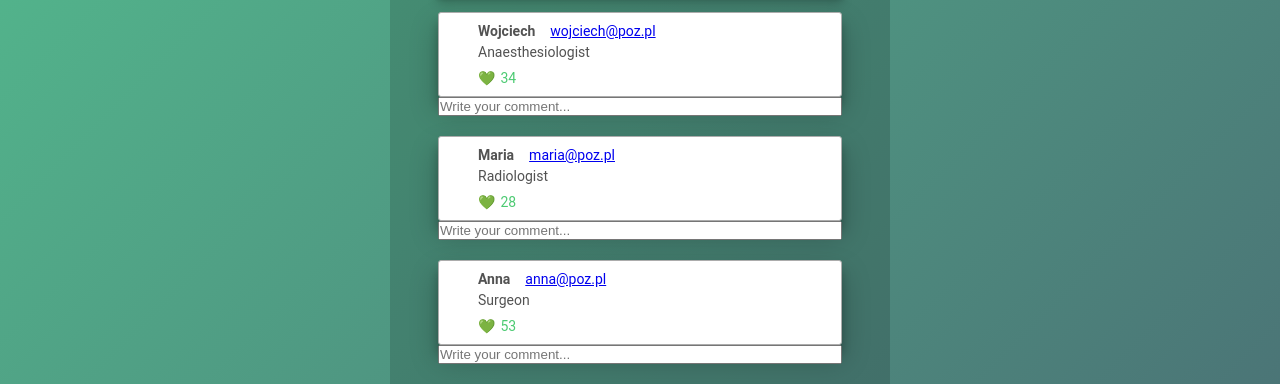
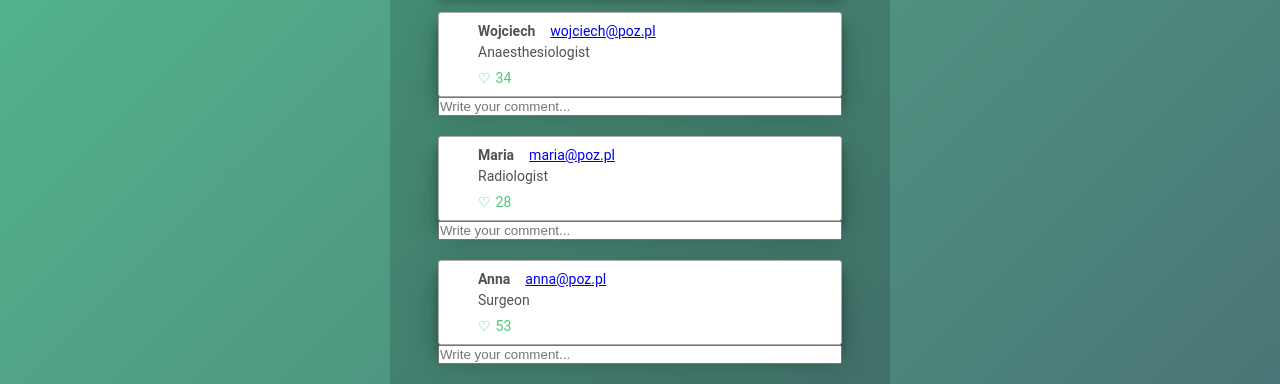
Before and after one commit to elhamhashemii/vue_test2, a Vue app: page / in a window 1280 px wide. Shown: the part 337-721 px from the top of the page. Built offline with nearby package versions, Linux system fonts and the light colour scheme; some icons are missing.

Commit message:
Like/Dislike feature added

```diff
--- a/src/App.vue
+++ b/src/App.vue
@@ -16,6 +16,7 @@
         :key="profile.id"
         :profile="profile"
         class="profile"
+        @likeDislikeHandler="likeDislikeHandler(profile)"
       />
 
       <div class="icons-note">
@@ -140,6 +141,7 @@ export default {
           email: "wojciech@poz.pl",
           description: "Anaesthesiologist",
           likes: 34,
+          userHasLikedProfile: false,
         },
         {
           id: 2,
@@ -147,6 +149,7 @@ export default {
           email: "maria@poz.pl",
           description: "Radiologist",
           likes: 28,
+          userHasLikedProfile: false,
         },
         {
           id: 3,
@@ -154,6 +157,7 @@ export default {
           email: "anna@poz.pl",
           description: "Surgeon",
           likes: 53,
+          userHasLikedProfile: false,
         },
       ],
       searchInput: "",
@@ -198,6 +202,7 @@ export default {
         email: this.email,
         description: this.description,
         likes: 0,
+        userHasLikedProfile: false,
       };
       if (this.validateName && this.validateEmail) {
         this.profiles.push(this.newProfile);
@@ -205,6 +210,15 @@ export default {
       } else {
         this.showErrorMessage();
         this.clearFileds();
+      }
+    },
+
+    likeDislikeHandler(profile) {
+      profile.userHasLikedProfile = !profile.userHasLikedProfile;
+      if (profile.userHasLikedProfile) {
+        profile.likes++;
+      } else {
+        profile.likes--;
       }
     },
   },
@@ -227,14 +241,14 @@ export default {
     },
 
     description() {
-      return this.checkedSpecialisations.toString()
-    }
+      return this.checkedSpecialisations.toString();
+    },
   },
 };
 </script>
 
 <style>
-*{
+* {
   margin: 0;
   padding: 0;
   box-sizing: border-box;
@@ -311,7 +325,7 @@ button {
   margin-top: 1em;
 }
 
-.flex-column{
+.flex-column {
   display: flex;
   flex-direction: column;
   justify-content: start;
@@ -381,7 +395,7 @@ button {
   text-align: start;
 }
 
-.checkbox-item{
+.checkbox-item {
   color: blue;
   font-size: 0.8rem;
   font-weight: bold;
--- a/src/components/ProfileCard.vue
+++ b/src/components/ProfileCard.vue
@@ -1,23 +1,28 @@
 <template>
   <div class="profile">
     <div class="card">
-      <DoctorIcon class="avatar"/>
+      <DoctorIcon class="avatar" />
       <div class="data">
         <div class="profile-content">
           <div>
-            <strong>{{profile.name}}</strong>
-            <a :href="profile.email" class="email">{{profile.email}}</a>
+            <strong>{{ profile.name }}</strong>
+            <a :href="profile.email" class="email">{{ profile.email }}</a>
           </div>
-          <div class="description">{{profile.description}}</div>
+          <div class="description">{{ profile.description }}</div>
         </div>
         <div class="likes">
-          <span class="likes-icon">💚</span>
-          <span class="likes-value">{{profile.likes}}</span>
+          <span class="likes-icon" @click="$emit('likeDislikeHandler')"
+            >
+            <span v-if="!profile.userHasLikedProfile">♡</span>
+            <span v-else>💚</span>
+            </span
+          >
+          <span class="likes-value">{{ profile.likes }}</span>
         </div>
       </div>
     </div>
     <div class="comment">
-      <input class="comment-input" placeholder="Write your comment...">
+      <input class="comment-input" placeholder="Write your comment..." />
     </div>
   </div>
 </template>
@@ -27,17 +32,17 @@ import DoctorIcon from "./DoctorIcon";
 
 export default {
   name: "ProfileCard",
-
+  emits: ["likeDislikeHandler"],
   components: {
-    DoctorIcon
+    DoctorIcon,
   },
 
   props: {
     profile: {
       type: Object,
-      required: true
-    }
-  }
+      required: true,
+    },
+  },
 };
 </script>
 
```
Lines whose indentation alone changed are shown as unchanged.
